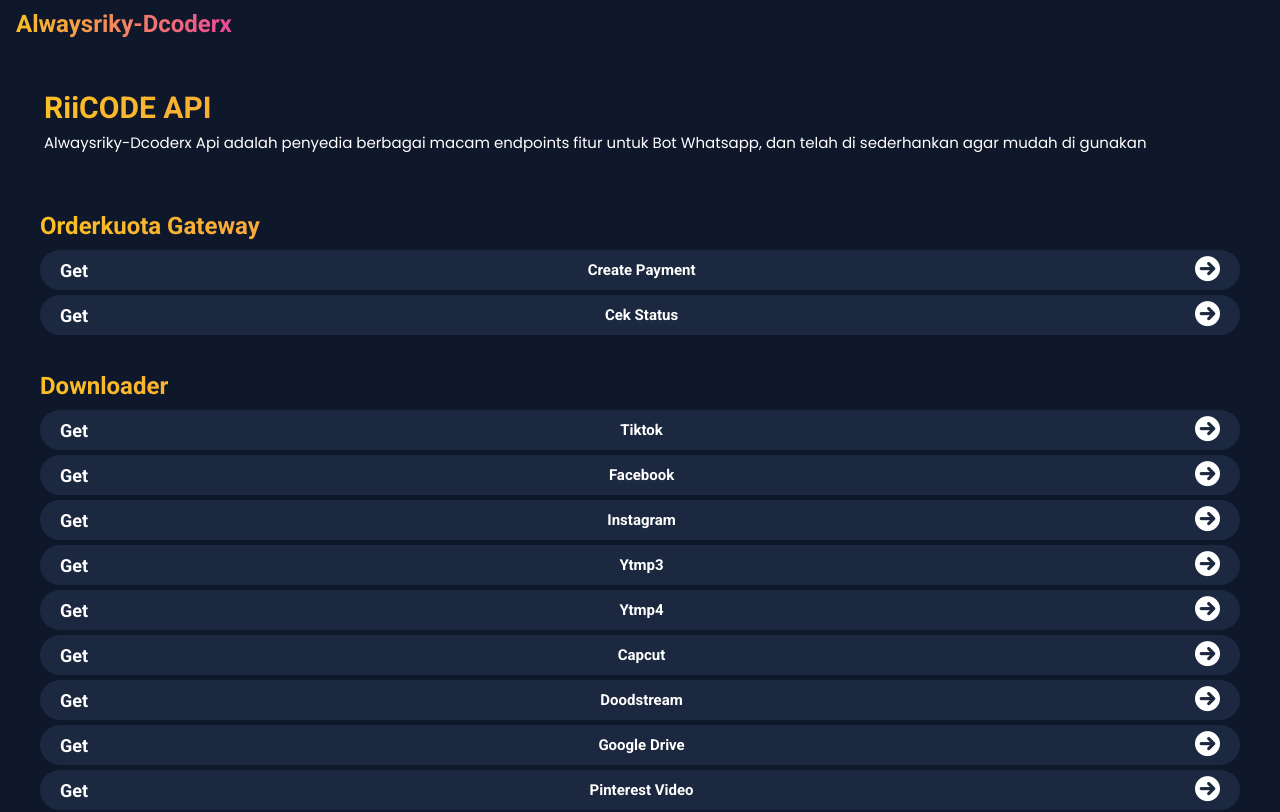
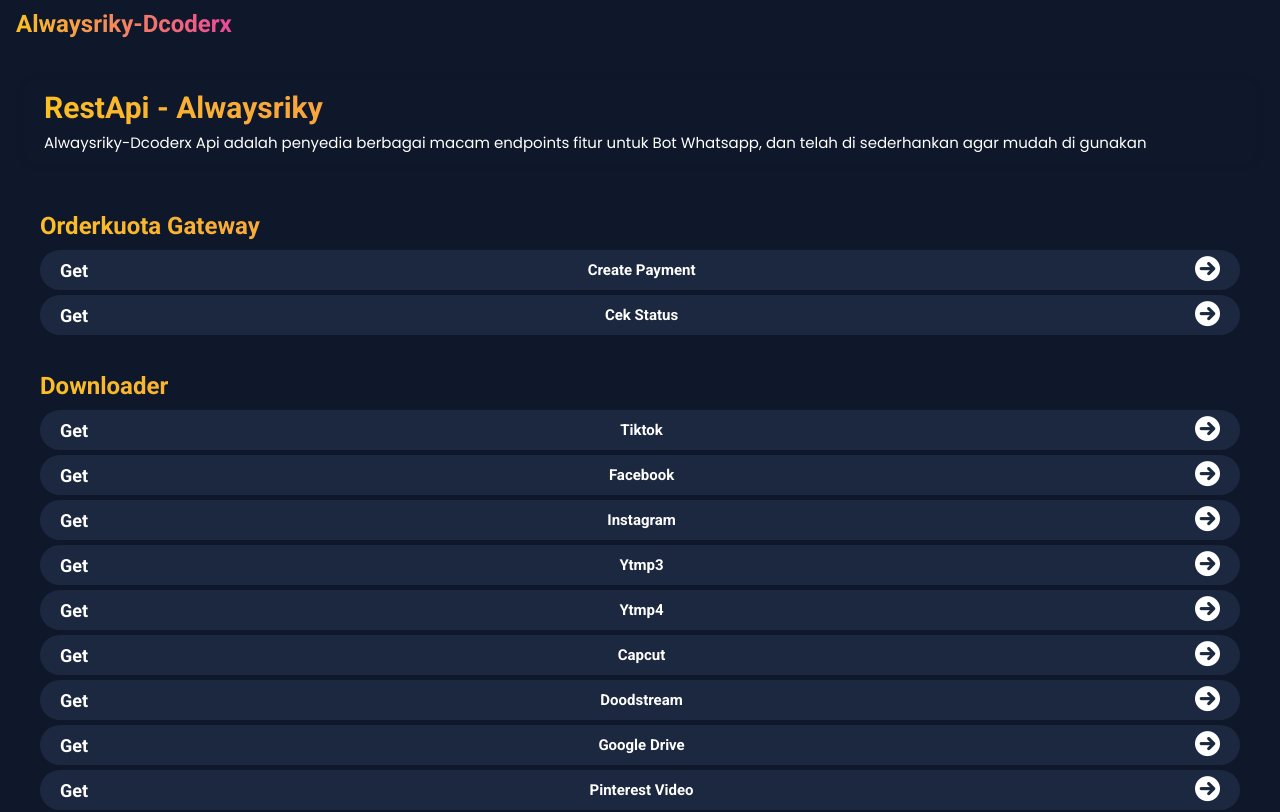
Before and after one commit to alwaysriky-DcoderX/rest-api2, a website: page dashboard.html in a window 1280 px wide. Shown: the top 812 px of the page. Drawn offline with nearby package versions, Linux system fonts and the light colour scheme.

Commit message:
Update dashboard.html

```diff
--- a/dashboard.html
+++ b/dashboard.html
@@ -175,7 +175,7 @@
 
 
 <header class="animate__animated animate__fadeInUp">
-  <h1 class="text-3xl font-bold bg-gradient-to-r from-yellow-400 via-orange-400 to-pink-500 bg-clip-text text-transparent">RiiCODE API</h1>
+  <h1 class="text-3xl font-bold bg-gradient-to-r from-yellow-400 via-orange-400 to-pink-500 bg-clip-text text-transparent">RestApi - Alwaysriky</h1>
   <p>Alwaysriky-Dcoderx Api adalah penyedia berbagai macam endpoints fitur untuk Bot Whatsapp, dan telah di sederhankan agar mudah di gunakan</p>
 </header>
 
```
